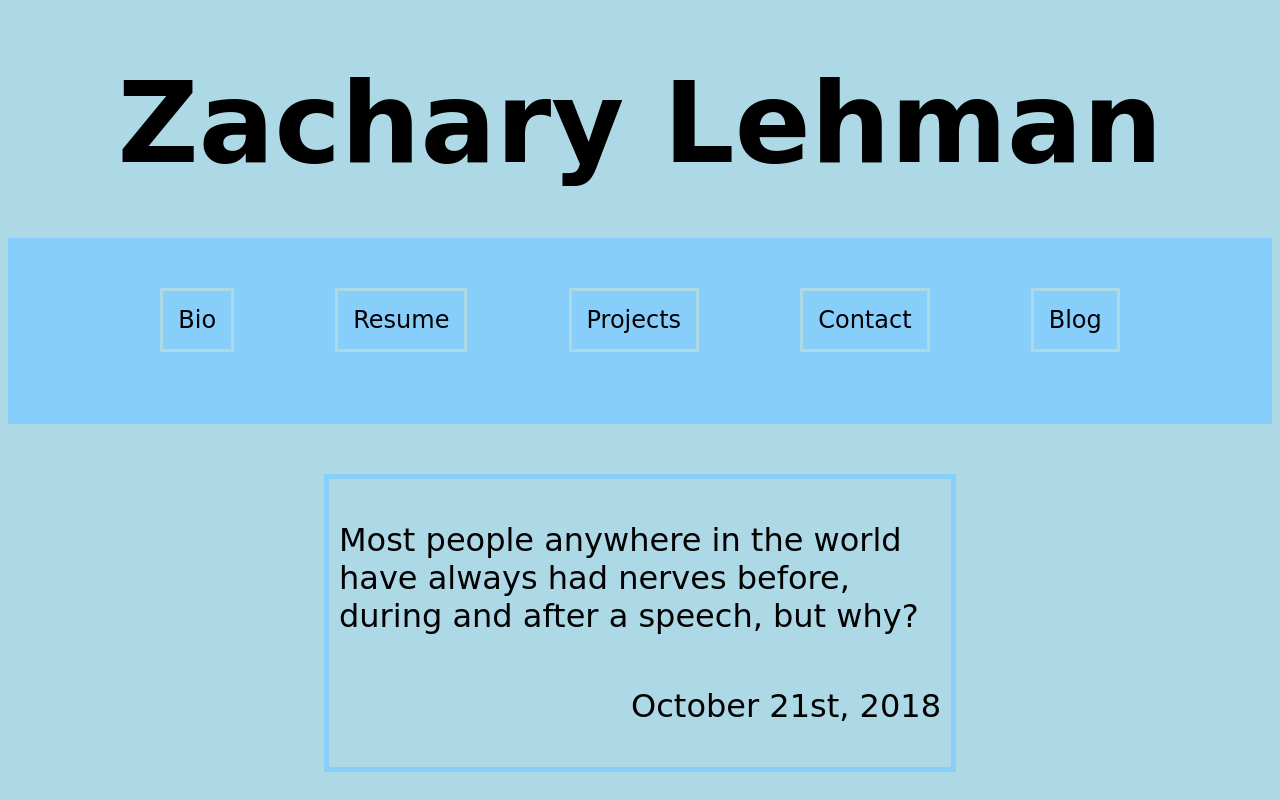
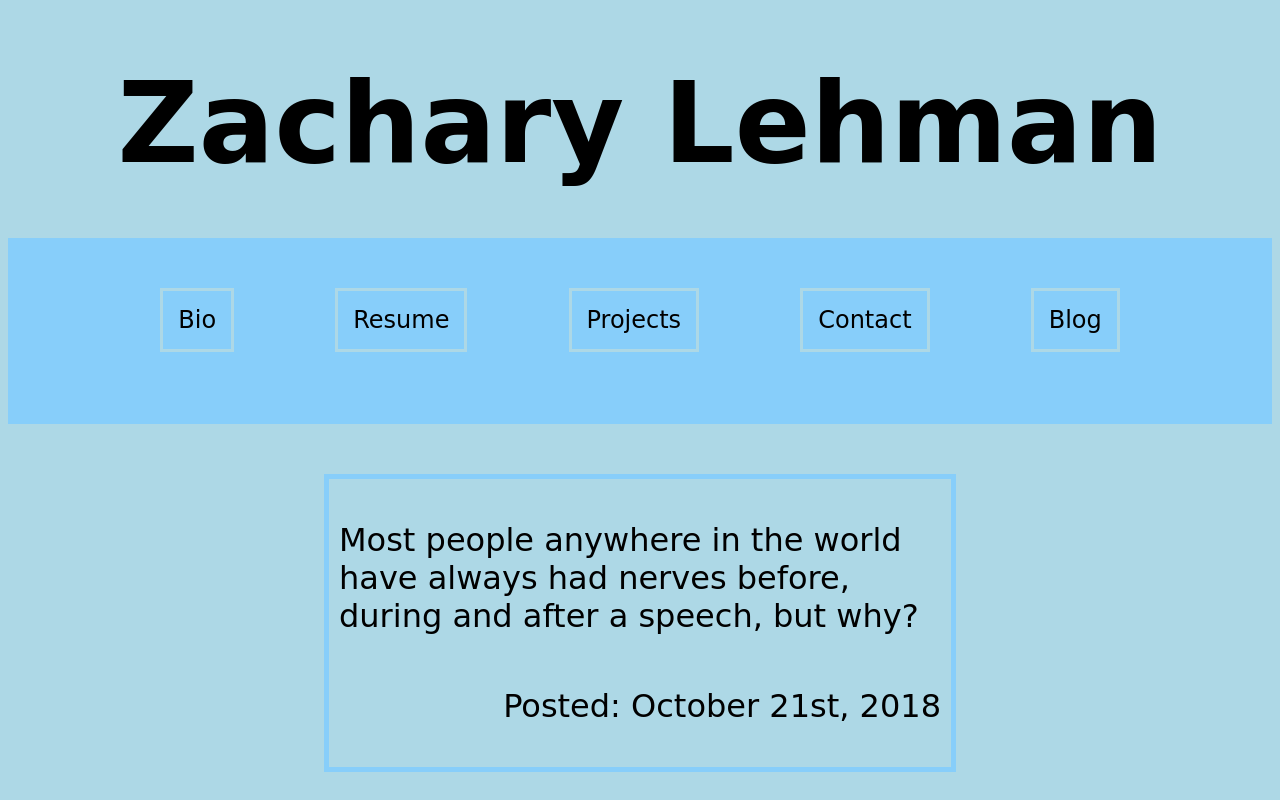
Before and after one commit to zachlehman99/zachlehman99.github.io, a plain HTML site: page pages/blog.html in a window 1280 px wide. Shown: the top 800 px of the page. Drawn offline with Linux system fonts and the light colour scheme; a web font is replaced by a local one.

Commit message:
Added Posted to October 21st

```diff
--- a/pages/blog.html
+++ b/pages/blog.html
@@ -22,7 +22,7 @@
   <article class="blogs"> <a href="blogs/3third-blog.html" target="_blank">
     <p>Most people anywhere in the world have always had nerves before, during and after a speech, but why?</p>
     </a>
-    <p class="blog-date"> October 21st, 2018</p>
+    <p class="blog-date">Posted: October 21st, 2018</p>
   </article>
 
   <article class="blogs"> <a href="blogs/2second-blog.html" target="_blank">
```
